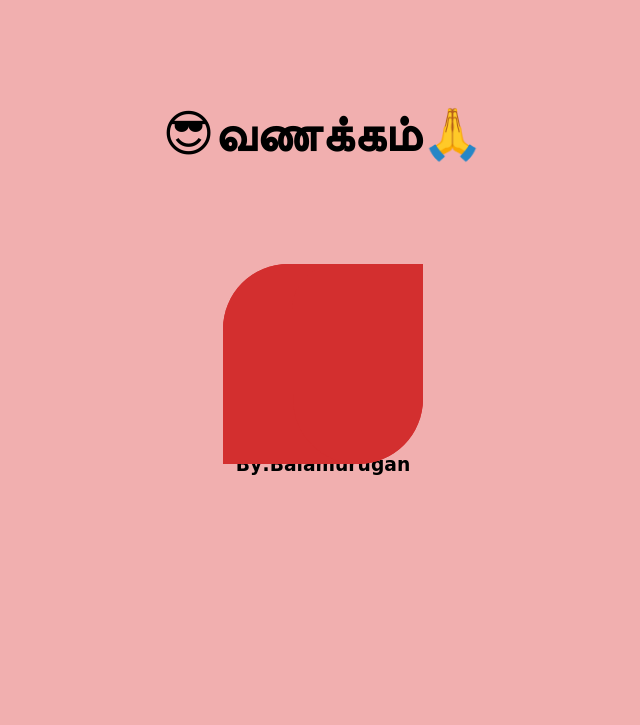
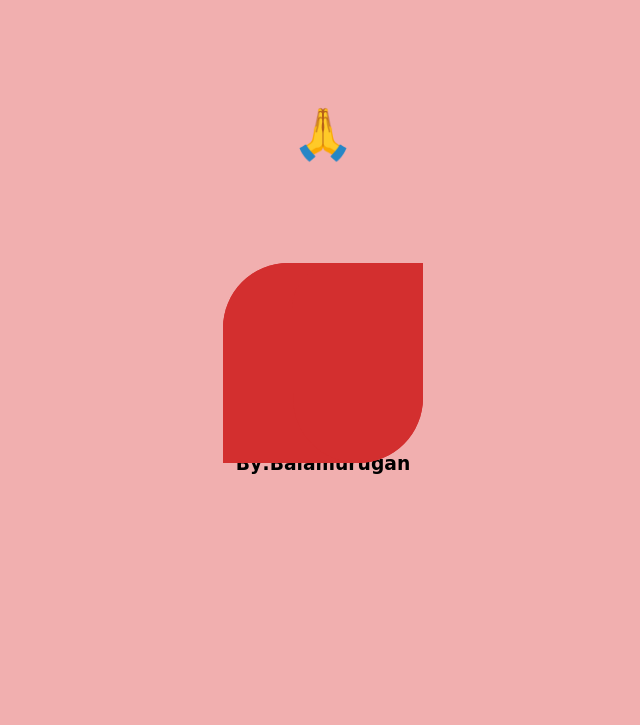
Before and after one commit to Ramachandran-001/Balu, a plain HTML site: page index.html in a window 1280 px wide. Shown: the part 75-800 px from the top of the page, without its empty margins (317-957 px from the left). Drawn offline with Linux system fonts and the light colour scheme.

Commit message:
Update index.html
Hyy

```diff
--- a/index.html
+++ b/index.html
@@ -8,7 +8,7 @@
 </head>
 <body>
     <div id="card">
-      <center><h1>😎வணக்கம்🙏</h1></center>
+      <center><h1>🙏</h1></center>
       <div class="heart" id="heart1">
         <div id="half1">
           <div id="circle"></div>
```
